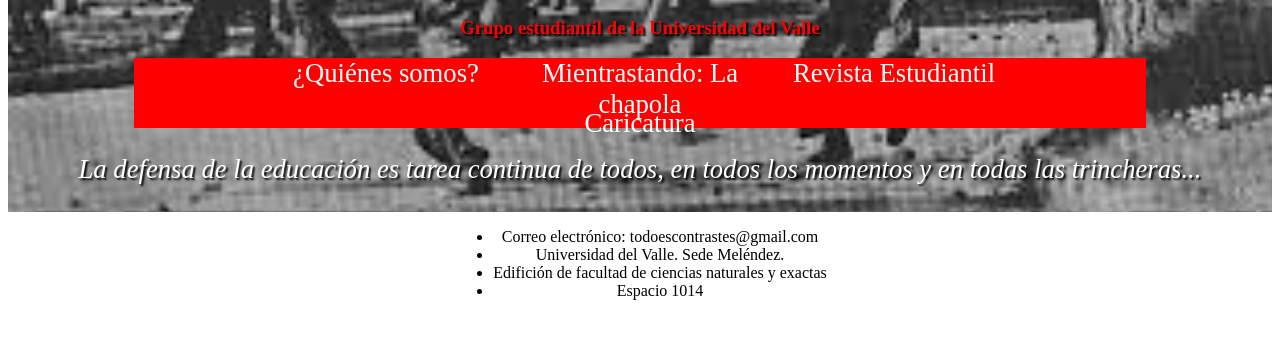
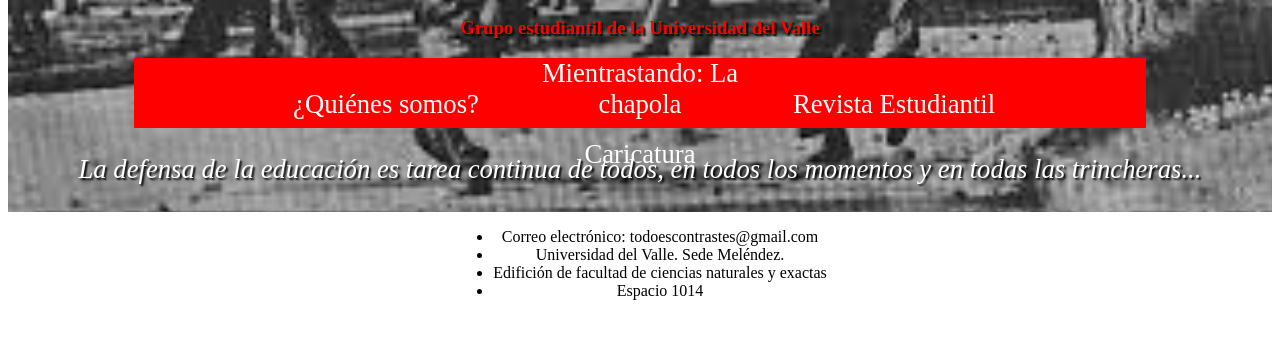
Before and after one commit to chrisgav23/contrastes, a plain HTML site: page index.html in a window 1280 px wide. Shown: the part 457-796 px from the top of the page. Drawn offline with Linux system fonts and the light colour scheme.

Commit message:
Update estilos.css

```diff
--- a/css/estilos.css
+++ b/css/estilos.css
@@ -45,7 +45,7 @@ justify-content: center;
 nav li{
 	display:inline-block;
 	width:250px;height:50px;
-	vertical-align:middle;
+
 
 }
 
```
